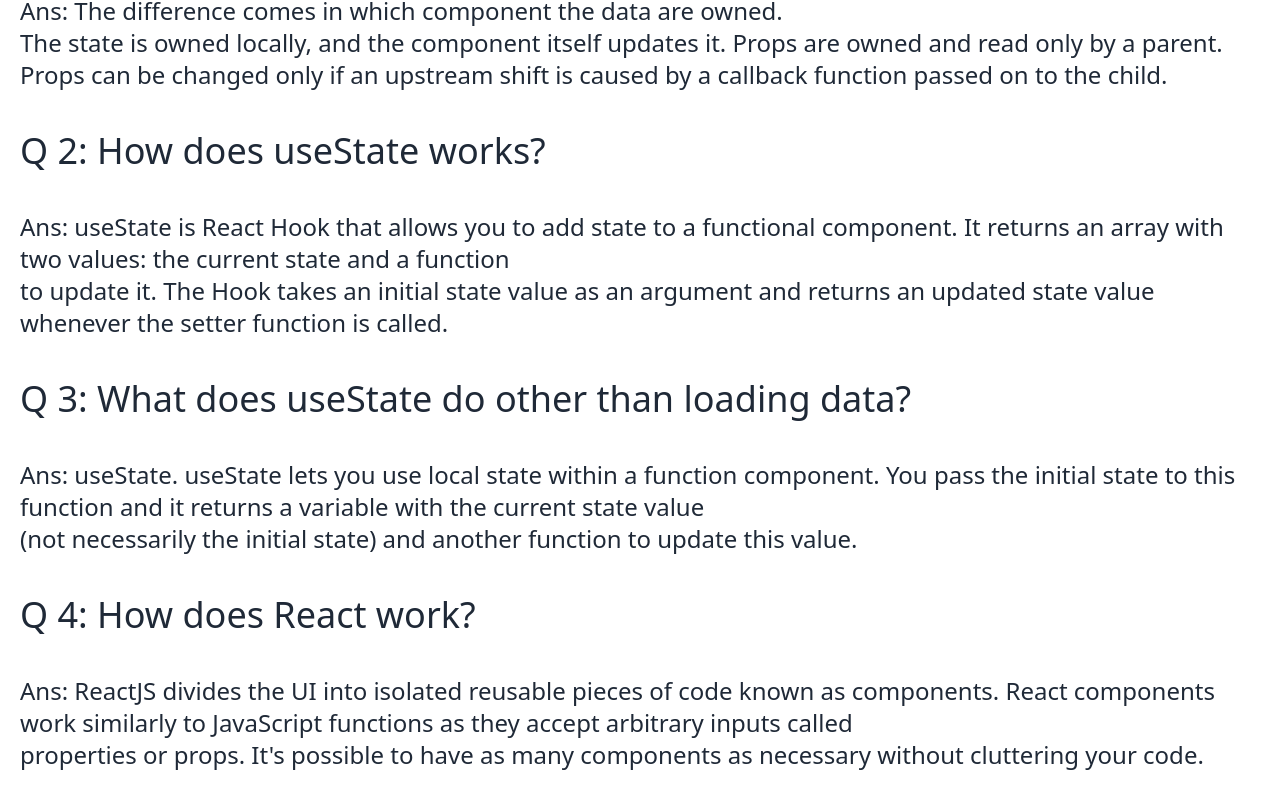
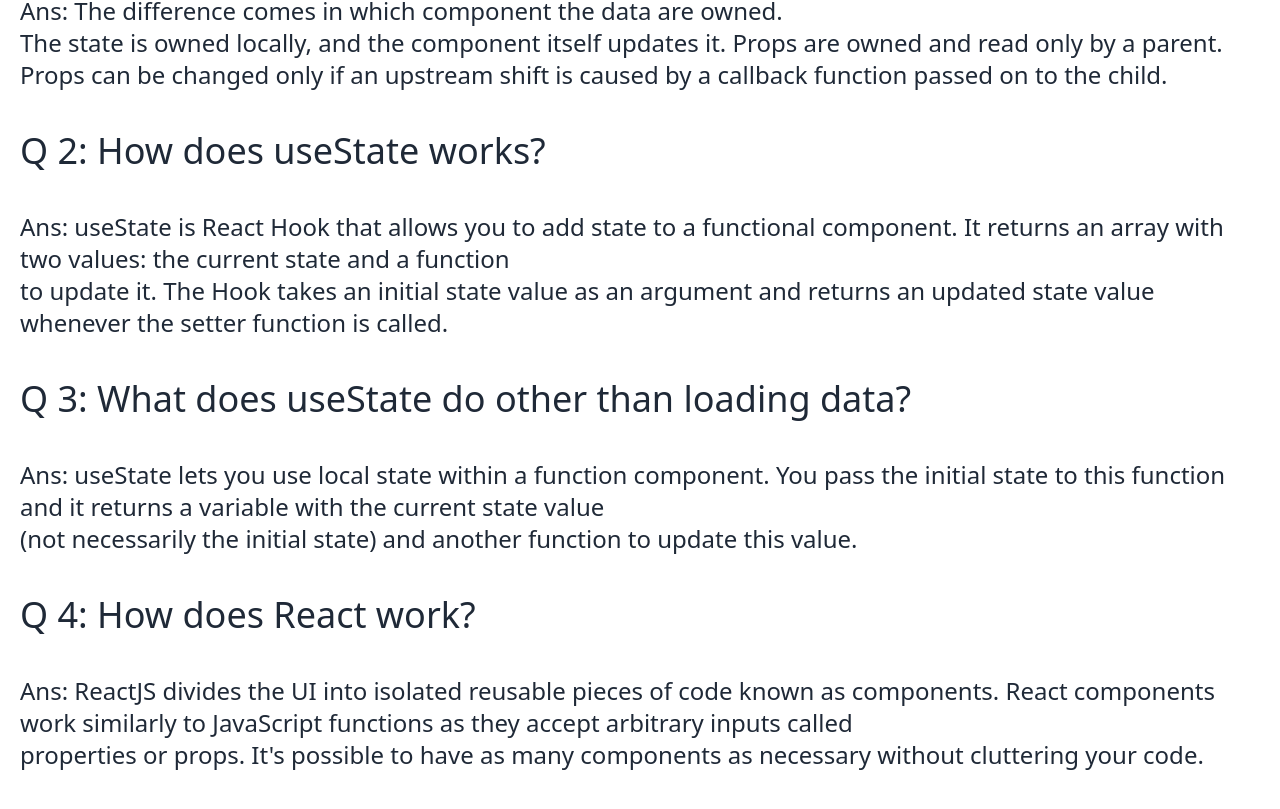
Before and after one commit to marufhossain511/assihnment-koren, a React (Vite) app: page / in a window 1280 px wide. Shown: the part 2449-3258 px from the top of the page. Built offline with nearby package versions, Linux system fonts and the light colour scheme.

Commit message:
change toast message

```diff
--- a/src/App.jsx
+++ b/src/App.jsx
@@ -3,7 +3,8 @@
 import Header from './Component/Header/Header'
 import Cards from './Component/Cards/Cards'
 import { Toaster } from 'react-hot-toast'
-import QuestionAns from './Component/QandA/QuestionAns'
+import Blog from './Component/Blog/Blog'
+
 
 function App() {
   const [count, setCount] = useState(0)
@@ -12,7 +13,7 @@
     <div className="App">
       <Header></Header>
       <Cards></Cards>
-      <QuestionAns></QuestionAns>
+      <Blog></Blog>
       <Toaster></Toaster>
     </div>
   )
--- a/src/Component/QandA/QuestionAns.jsx
+++ b/src/Component/Blog/Blog.jsx
@@ -1,6 +1,6 @@
 import React from 'react';
 
-const QuestionAns = () => {
+const Blog = () => {
     return (
         <div className='my-10'>
             <h1 className='text-center text-5xl font-bold'>Question and answer</h1>
@@ -10,7 +10,7 @@
                  <h1 className='text-4xl p-5'>Q 2: How does useState works?</h1>
                  <p className='text-2xl p-5'>Ans: useState is React Hook that allows you to add state to a functional component.  It returns an array with two values: the current state and a function <br /> to update it. The Hook takes an initial state value as an argument and returns an updated state value whenever the setter function is called.</p>
                  <h1 className='text-4xl p-5'>Q 3: What does useState do other than loading data?</h1>
-                 <p className='text-2xl p-5'>Ans: useState. useState lets you use local state within a function component. You pass the initial state to this function and it returns a variable with the current state value <br/> (not necessarily the initial state) and another function to update this value.</p>
+                 <p className='text-2xl p-5'>Ans: useState lets you use local state within a function component. You pass the initial state to this function and it returns a variable with the current state value <br/> (not necessarily the initial state) and another function to update this value.</p>
                  <h1 className='text-4xl p-5'>Q 4: How does React work?</h1>
                  <p className='text-2xl p-5'>Ans: ReactJS divides the UI into isolated reusable pieces of code known as components. React components work similarly to JavaScript functions as they accept arbitrary inputs called <br /> properties or props. It's possible to have as many components as necessary without cluttering your code.</p>
             </div>
@@ -18,4 +18,4 @@
     );
 };
 
-export default QuestionAns;<h1></h1>
+export default Blog;
--- a/src/Component/Cards/Cards.jsx
+++ b/src/Component/Cards/Cards.jsx
@@ -28,9 +28,8 @@
 
    const[cardTitles,setCardTitle]=useState([])
 
-   const[count,setCount]=useState(0)
+
    const cardTitle=(title)=>{
-    setCount(count+1)
     setCardTitle([...cardTitles,title])
 
     // if(title===previousTitle){
@@ -55,7 +54,6 @@
             </div>
             <div className='lg:w-[40%]'>
                 <SideCart
-                count={count}
                 titles={cardTitles}
                 cards={times}
                 ></SideCart>
--- a/src/Component/SideCart/SideCart.jsx
+++ b/src/Component/SideCart/SideCart.jsx
@@ -2,7 +2,7 @@
 import Title from '../title/Title';
 import { toast } from 'react-hot-toast';
 
-const SideCart = ({cards,titles,count}) => {
+const SideCart = ({cards,titles}) => {
 
 //   console.log(typeof(count));
     const uniqueTitles=[];
@@ -10,7 +10,7 @@
         if(!uniqueTitles.includes(uniqueTitle)){
             uniqueTitles.push(uniqueTitle)
         }else{
-            toast.error('This items is already exist!!!')
+            toast.error('You Have Already Bookmarked This Blog!!')
         }
     });
     const [time,setTime]=useState(cards);
@@ -25,7 +25,7 @@
                 <h1 className='text-xl font-semibold text-violet-500'>Spent time on read : {time} min</h1>
             </div>
             <div className='bg-slate-50 text-center my-4 p-5'>
-                <h1 className='text-xl font-bold text-slate-700'>Bookemarked Blogs: {count}</h1>
+                <h1 className='text-xl font-bold text-slate-700'>Bookemarked Blogs: {uniqueTitles.length}</h1>
             </div>
 
             <div>
```
